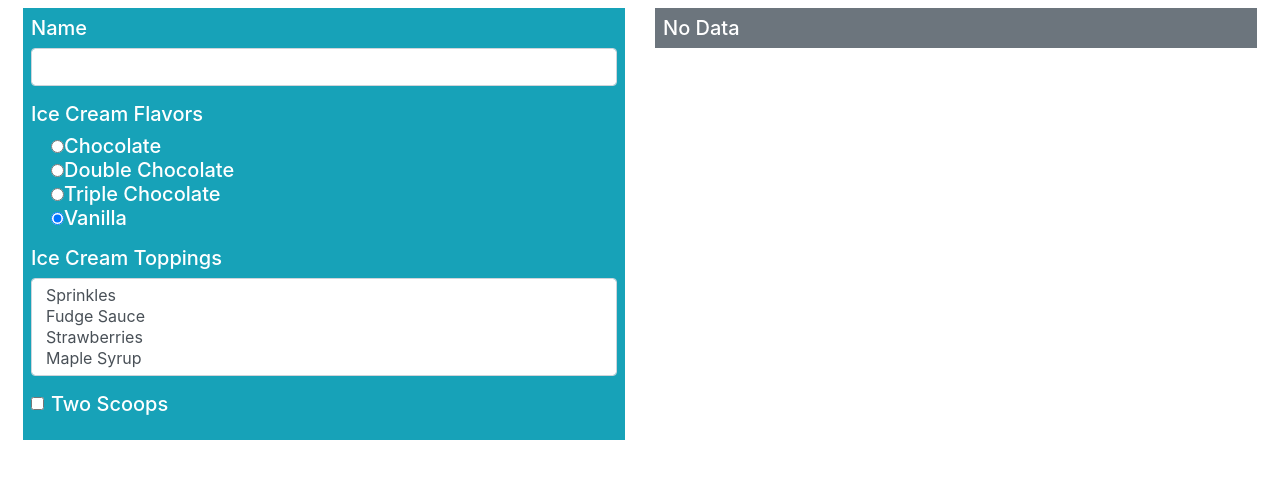
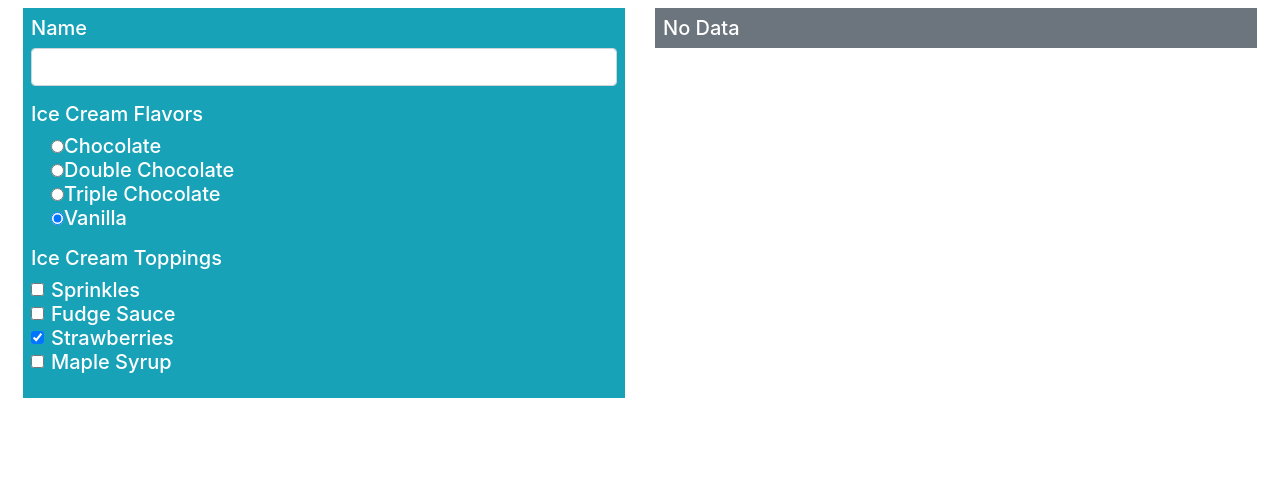
Before and after one commit to ndminh1307js/pro-react-16, a React (Create React App) app in the folder Chapter-15/forms/: page / in a window 1280 px wide. Shown: the top 478 px of the page. Built offline with nearby package versions, Linux system fonts and the light colour scheme.

Commit message:
Using Checkbox Elements to populate an array

```diff
--- a/Chapter-15/forms/src/Editor.js
+++ b/Chapter-15/forms/src/Editor.js
@@ -24,18 +24,15 @@ export class Editor extends Component {
 		);
 	};
 
-	updateFormValueOptions = event => {
-		let options = [...event.target.options]
-			.filter(op => op.selected)
-			.map(op => op.value);
-		this.setState({ [event.target.name]: options }, () =>
-			this.props.submit(this.state),
-		);
-	};
-
 	updateFormValueCheck = event => {
-		this.setState({ [event.target.name]: event.target.checked }, () =>
-			this.props.submit(this.state),
+		event.persist();
+		this.setState(
+			{
+				toppings: event.target.checked
+					? [...this.state.toppings, event.target.name]
+					: this.state.toppings.filter(top => top !== event.target.name),
+			},
+			() => this.props.submit(this.state),
 		);
 	};
 
@@ -68,29 +65,18 @@ export class Editor extends Component {
 				</div>
 				<div className='form-group'>
 					<label>Ice Cream Toppings</label>
-					<select
-						className='form-control'
-						name='toppings'
-						multiple={true}
-						onChange={this.updateFormValueOptions}>
 					{this.toppings.map(t => (
-							<option key={t} value={t}>
-								{t}
-							</option>
-						))}
-					</select>
-				</div>
-				<div className='form-group'>
-					<div className='form-check'>
+						<div className='form-check' key={t}>
 							<input
 								className='form-check-input'
 								type='checkbox'
-							name='twoScoops'
-							checked={this.state.twoScoops}
+								name={t}
+								checked={this.state.toppings.indexOf(t) > -1}
 								onChange={this.updateFormValueCheck}
 							/>
-						<label className='form-check-label'>Two Scoops</label>
+							<label className='form-check-label'>{t}</label>
 						</div>
+					))}
 				</div>
 			</div>
 		);
```
Lines whose indentation alone changed are shown as unchanged.
